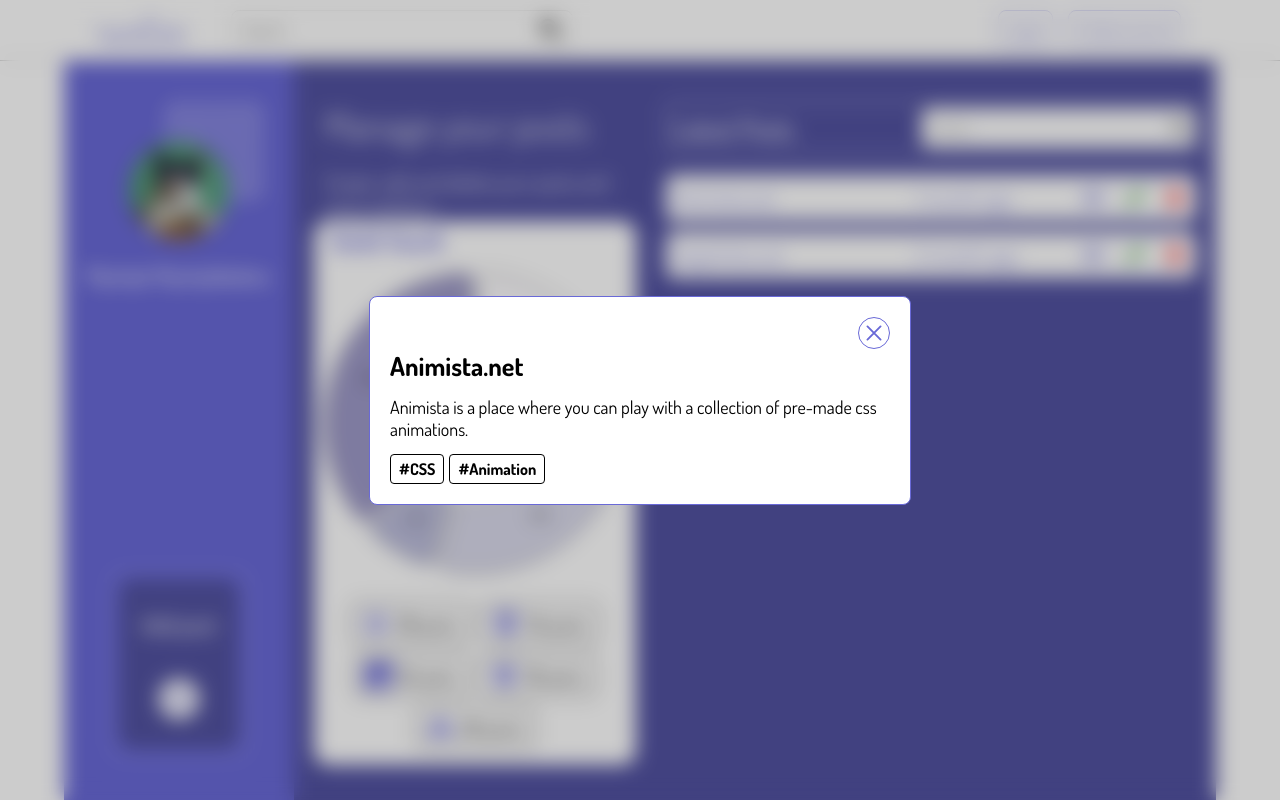
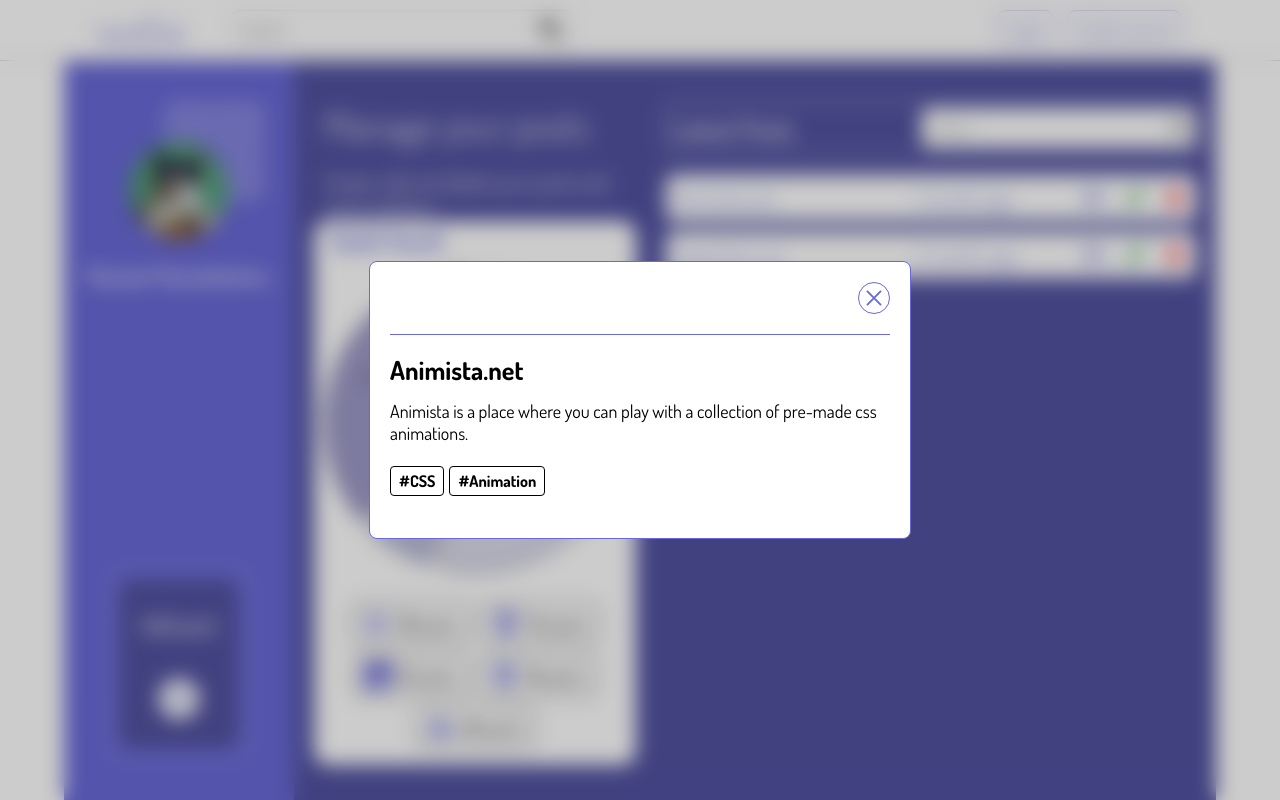
Before and after one commit to m3nur/m3nur_edu, a React (Create React App) app in the folder client/: page /admin in a window 1280 px wide. Both pictures are taken after a click on the icon 1093 px from the left and 198 px from the top of the page. Shown: the top 800 px of the page. Built offline with nearby package versions, Linux system fonts and the light colour scheme.

Commit message:
Update 1.6! 90% completed layout in the admin panel and fixed errors...

```diff
--- a/client/src/components/Modal/Modal.jsx
+++ b/client/src/components/Modal/Modal.jsx
@@ -1,33 +1,121 @@
 import React from 'react';
 import {
+  Button,
+  Input,
+  Label,
   ModalBody,
+  ModalCenter,
   ModalClose,
   ModalWrapper,
   SubTitle,
   Tag,
   Tags,
+  Textarea,
   Title,
+  Update,
 } from './Modal.styled';
 import { IoCloseOutline } from 'react-icons/io5';
 
 const Modal = (props) => {
-  console.log(props.isOpened);
   return (
-    <ModalWrapper className={props.isOpened}>
+    <ModalWrapper className={'modalWrapper ' + props.isOpened}>
+      {props.isOpened && props.whoIam === 'display' && (
+        <ModalCenter>
           <ModalBody>
             <ModalClose onClick={props.onModalClose}>
               <IoCloseOutline />
             </ModalClose>
+            <hr
+              style={{
+                height: '1px',
+                backgroundColor: '#6969d7',
+                border: 'none',
+              }}
+            />
             <Title>Animista.net</Title>
             <SubTitle>
-          Animista is a place where you can play with a collection of pre-made
-          css animations.
+              Animista is a place where you can play with a collection of
+              pre-made css animations.
             </SubTitle>
             <Tags>
               <Tag>#CSS</Tag>
               <Tag>#Animation</Tag>
             </Tags>
           </ModalBody>
+        </ModalCenter>
+      )}
+      {props.isOpened && props.whoIam === 'update' && (
+        <ModalCenter>
+          <ModalBody>
+            <ModalClose onClick={props.onModalClose}>
+              <IoCloseOutline />
+            </ModalClose>
+            <hr
+              style={{
+                height: '1px',
+                backgroundColor: '#6969d7',
+                border: 'none',
+              }}
+            />
+            <Title>Animista.net</Title>
+            <SubTitle>
+              Animista is a place where you can play with a collection of
+              pre-made css animations.
+            </SubTitle>
+            <Tags>
+              <Tag>#CSS</Tag>
+              <Tag>#Animation</Tag>
+            </Tags>
+            <hr
+              style={{
+                height: '1px',
+                backgroundColor: '#6969d7',
+                border: 'none',
+              }}
+            />
+            <Title style={{ color: '#6969d7' }}>Update</Title>
+            <Update>
+              <Label>Product Title</Label>
+              <Input type="text" placeholder="Example.example" />
+              <Label>Product Link</Label>
+              <Input type="text" placeholder="https://www.example.example" />
+              <Label>Product SubTitle</Label>
+              <Textarea type="text" placeholder="Information about product" />
+              <Label>Product Tags</Label>
+              <Input type="text" placeholder="Product Tags" />
+              <Button>Update</Button>
+            </Update>
+          </ModalBody>
+        </ModalCenter>
+      )}
+      {props.isOpened && props.whoIam === 'add' && (
+        <ModalCenter>
+          <ModalBody>
+            <ModalClose onClick={props.onModalClose}>
+              <IoCloseOutline />
+            </ModalClose>
+            <hr
+              style={{
+                height: '1px',
+                backgroundColor: '#6969d7',
+                border: 'none',
+              }}
+            />
+            <Title style={{ color: '#6969d7' }}>Create Product</Title>
+            <Update>
+              <Label>Product Title</Label>
+              <Input type="text" placeholder="Example.example" />
+              <Label>Product Link</Label>
+              <Input type="text" placeholder="https://www.example.example" />
+              <Label>Product SubTitle</Label>
+              <Textarea type="text" placeholder="Information about product" />
+              <Label>Product Tags</Label>
+              <Input type="text" placeholder="Product Tags" />
+              <Button>Create</Button>
+            </Update>
+          </ModalBody>
+        </ModalCenter>
+      )}
     </ModalWrapper>
   );
 };
--- a/client/src/components/Modal/Modal.styled.js
+++ b/client/src/components/Modal/Modal.styled.js
@@ -4,27 +4,34 @@
   position: fixed;
   bottom: 0;
   width: 100%;
-  height: 100%;
   background: rgba(0, 0, 0, 0.2);
   backdrop-filter: blur(10px);
   z-index: 9999;
+
+  &.true {
+    height: 100%;
+    display: block;
+  }
+
+  &.false {
+    height: 0;
+    display: none;
+  }
+`;
+
+export const ModalCenter = styled.div`
+  width: 100%;
+  height: 100%;
   display: flex;
   align-items: center;
   justify-content: center;
-  height: 100% ${(props) => props.className};
-  height: 0 ${(props) => props.className};
-  display: block ${(props) => props.className};
-  display: none ${(props) => props.className};
 `;
 
 export const ModalBody = styled.div`
-  max-width: 500px;
-  margin: auto;
+  width: 500px;
   background: white;
   padding: 20px;
   border-radius: 8px;
-  max-height: 100%;
-  position: absolute;
   border: 1px solid #6969d7;
 `;
 
@@ -32,6 +39,7 @@
   display: flex;
   justify-content: end;
   align-items: center;
+  margin-bottom: 20px;
 
   svg {
     font-size: 30px;
@@ -44,17 +52,17 @@
 
 export const Title = styled.h2`
   font-size: 26px;
-  margin-bottom: 14px;
+  margin: 18px 0 14px 0;
 `;
 
 export const SubTitle = styled.p`
   font-size: 18px;
-  margin-bottom: 14px;
 `;
 
 export const Tags = styled.ul`
   display: flex;
   align-items: center;
+  margin: 22px 0;
 `;
 export const Tag = styled.li`
   border: 1px solid black;
@@ -71,3 +79,42 @@
     border-color: #6969d7;
   }
 `;
+
+export const Update = styled.div`
+  display: flex;
+  flex-direction: column;
+`;
+
+export const Input = styled.input`
+  padding: 8px 6px;
+  font-size: 18px;
+  border-radius: 8px;
+  outline: none;
+  border: 1px solid #6969d7;
+  margin: 10px 0;
+`;
+
+export const Textarea = styled.textarea`
+  height: 100px;
+  padding: 8px 6px;
+  font-size: 18px;
+  border-radius: 8px;
+  outline: none;
+  border: 1px solid #6969d7;
+  margin: 10px 0;
+`;
+
+export const Label = styled.label`
+  font-size: 20px;
+`;
+
+export const Button = styled.button`
+  padding: 8px;
+  background: #6969d7;
+  border: 1px solid #6969d7;
+  border-radius: 8px;
+  color: white;
+  font-size: 20px;
+  font-weight: 800;
+  cursor: pointer;
+`;
--- a/client/src/pages/Admin/Admin.jsx
+++ b/client/src/pages/Admin/Admin.jsx
@@ -45,24 +45,46 @@
 import { Modal } from '../../components';
 
 const Admin = () => {
-  const [modal, setModal] = useState(false);
+  const [modal, setModal] = useState({
+    modalDisplay: false,
+    modalUpdate: false,
+    modalAdd: false,
+  });
 
-  console.log(modal);
   return (
     <Dashboard>
-      <Modal isOpened={modal} onModalClose={() => setModal(false)} />
+      <Modal
+        whoIam={'display'}
+        isOpened={modal.modalDisplay}
+        onModalClose={() => setModal({ ...modal, modalDisplay: false })}
+      />
+      <Modal
+        whoIam={'update'}
+        isOpened={modal.modalUpdate}
+        onModalClose={() => setModal({ ...modal, modalUpdate: false })}
+      />
+      <Modal
+        whoIam={'add'}
+        isOpened={modal.modalAdd}
+        onModalClose={() => setModal({ ...modal, modalAdd: false })}
+      />
       <Container>
         <Wrapper>
           <Left>
             <Top>
               <BG />
               <Avatar>
-                <Cat src={adminCat} />
+                <Cat
+                  src={adminCat}
+                  title="You have been punished for not liking cats, so you cannot change your avatar."
+                />
                 <UserGmail>Myshyk Myshykbekov</UserGmail>
               </Avatar>
             </Top>
             <Bottom>
-              <BottomWrapper>
+              <BottomWrapper
+                onClick={() => setModal({ ...modal, modalAdd: true })}
+              >
                 <CreatePost>
                   <Text>Add post</Text>
                   <FiPlus />
@@ -118,11 +140,18 @@
                     <Span>
                       <BiShow
                         style={{ fontSize: '26px' }}
-                        onClick={() => setModal(true)}
+                        onClick={() =>
+                          setModal({ ...modal, modalDisplay: true })
+                        }
                       />
                     </Span>
                     <Span>
-                      <BiPencil style={{ color: 'green' }} />
+                      <BiPencil
+                        style={{ color: 'green' }}
+                        onClick={() =>
+                          setModal({ ...modal, modalUpdate: true })
+                        }
+                      />
                     </Span>
                     <Span>
                       <BiTrash style={{ color: 'red' }} />
--- a/client/src/pages/Admin/Admin.styled.js
+++ b/client/src/pages/Admin/Admin.styled.js
@@ -69,6 +69,7 @@
   border: 1px dashed white;
   border-radius: 14px;
   padding: 10px;
+  cursor: pointer;
 
   &:hover {
     border-style: solid;
```
Lines whose indentation alone changed are shown as unchanged.
